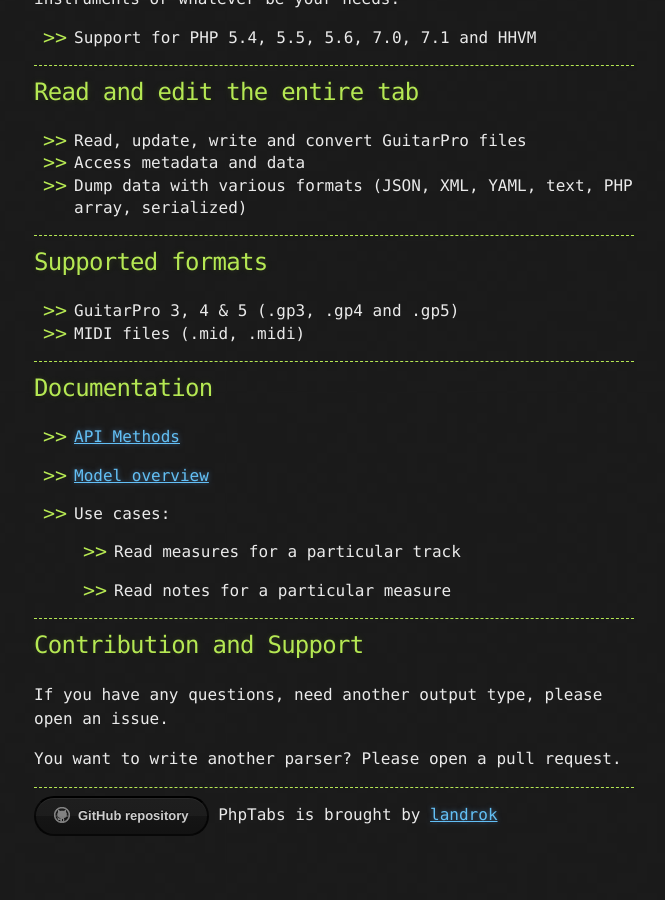
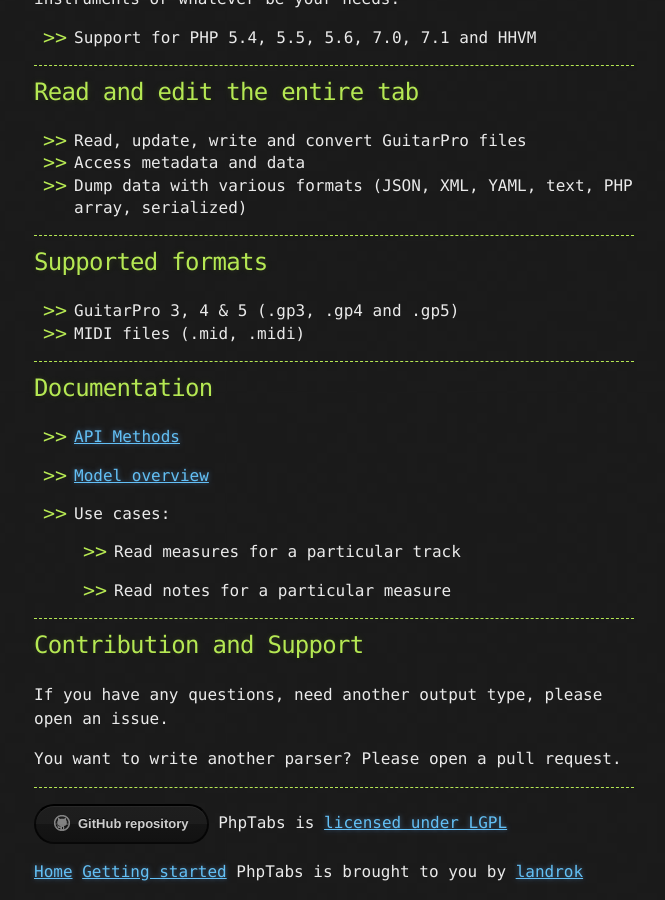
Before and after one commit to stdtabs/stdtabs.github.io, a Jekyll site: the page built from index.md, in a window 1280 px wide and 900 px high, scrolled down 672 px. Shown: the whole window, without its empty margins (306-971 px from the left). Built offline with Jekyll 4.4.1, drawn with Linux system fonts in a browser that asks for light colours; nearby versions of some CDN libraries; our own code applies the rules of GitHub Pages for plain Markdown files; before the commit the page ends 1508 px from its top, so only the background shows below that.

Commit message:
Add some navlinks to footer

```diff
--- a/_includes/footer.html
+++ b/_includes/footer.html
@@ -1,9 +1,21 @@
 
   <footer class="container">
 
-    <a href="{{ site.github_repository_url }}" class="btn btn-github"><span class="icon"></span>GitHub repository</a>
+    <p>
+      <a href="{{ site.github_repository_url }}" class="btn btn-github"><span class="icon"></span>GitHub repository</a>
 
-    PhpTabs is brought by <a href="{{ site.github_author_url }}">{{ site.github_author_name }}</a>
+      PhpTabs is <a href="{{ site.github_repository_url }}/blob/master/LICENSE">licensed under LGPL</a>
+
+    </p>
+
+    <p>
+      <a href="/">Home</a>
+
+      <a href="/getting-started.html">Getting started</a>
+
+      PhpTabs is brought to you by <a href="{{ site.github_author_url }}">{{ site.github_author_name }}</a>
+    </p>
 
   </footer>
+
   <script>hljs.initHighlightingOnLoad();</script>
```
Also changed, not shown: _includes/meta.html (line endings or trailing spaces).
